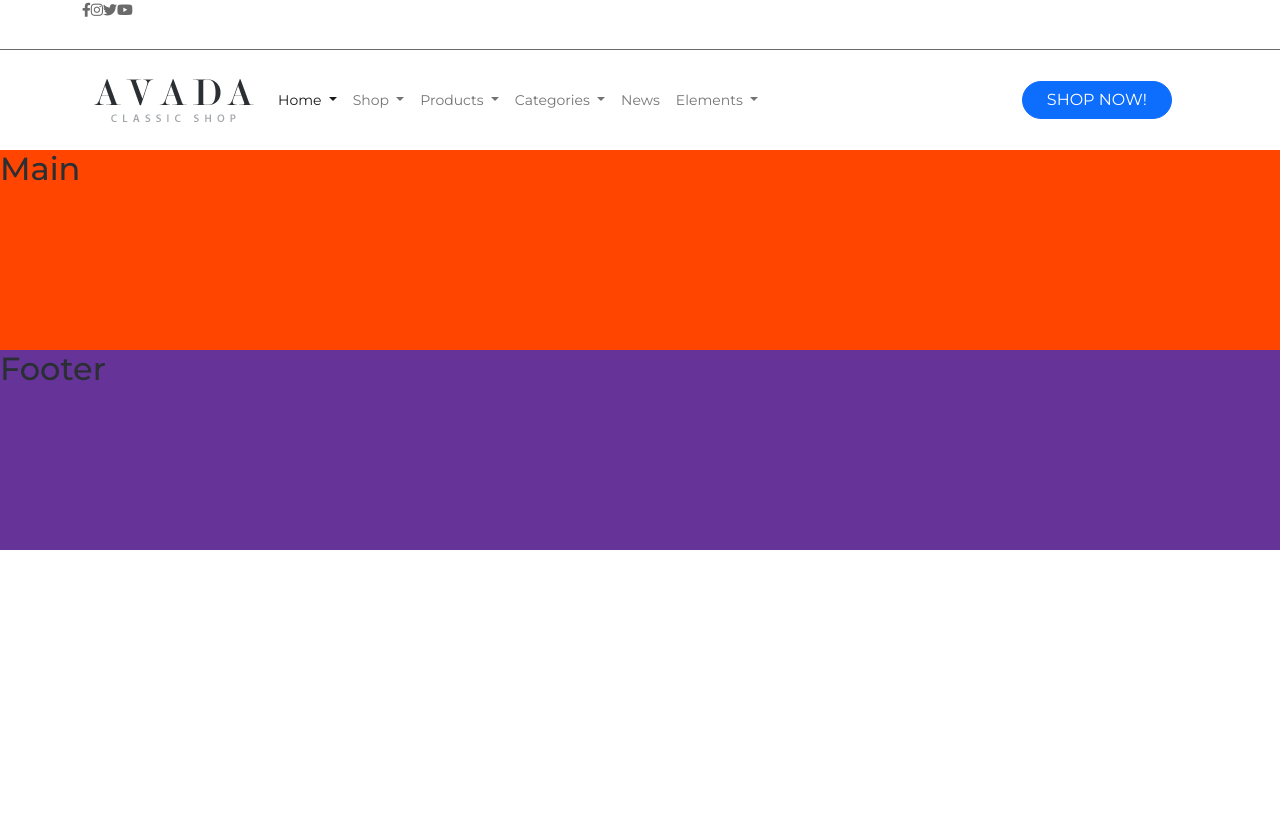
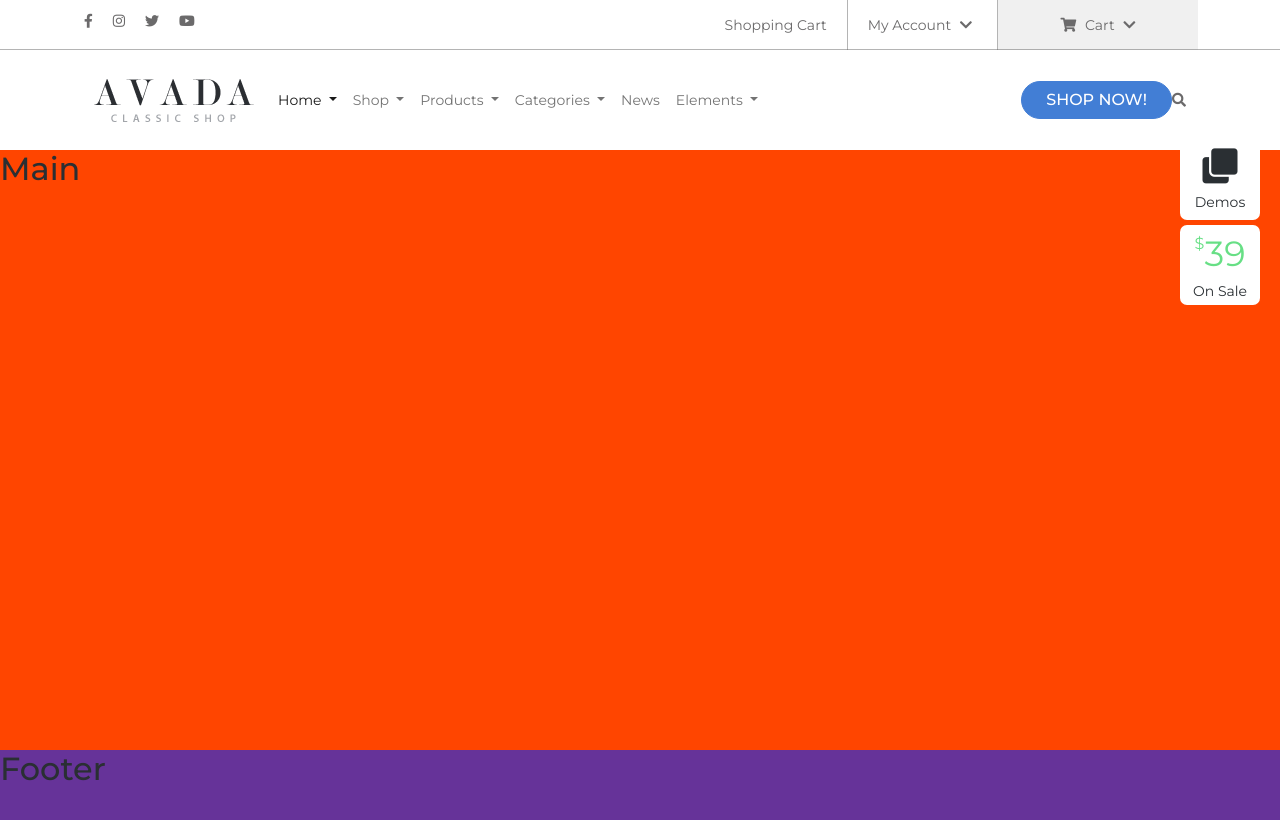
Before and after one commit to gzocchi/proj-html-vuejs, a Vue app: page / in a window 1280 px wide. Shown: the top 820 px of the page. Built offline with nearby package versions, Linux system fonts and the light colour scheme.

Commit message:
aggiunto banner - modificato header

```diff
--- a/src/App.vue
+++ b/src/App.vue
@@ -3,6 +3,7 @@
     <Header :social="socialInfo" :navLink="headerLink" />
     <Main />
     <Footer :social="socialInfo" :brand="brandInfo" />
+    <Banner />
   </div>
 </template>
 
@@ -10,6 +11,7 @@
 import Header from "./components/Header.vue";
 import Main from "./components/Main.vue";
 import Footer from "./components/Footer.vue";
+import Banner from "./components/Banner.vue";
 
 export default {
   name: "App",
@@ -17,6 +19,7 @@ export default {
     Header,
     Main,
     Footer,
+    Banner,
   },
   data() {
     return {
--- /dev/null
+++ b/src/components/Banner.vue
@@ -0,0 +1,55 @@
+<template>
+  <section>
+    <div>
+      <i class="fas fa-clone"></i>
+      <p class="m-0">Demos</p>
+    </div>
+    <div>
+      <p class="m-0 price"><span>$</span>39</p>
+      <p class="m-0">On Sale</p>
+    </div>
+  </section>
+</template>
+
+<script>
+export default {
+  name: "Banner",
+};
+</script>
+
+<style scoped lang="scss">
+@import "../assets/style/variables";
+
+section {
+  position: fixed;
+  right: 20px;
+  top: 140px;
+
+  div {
+    display: flex;
+    flex-direction: column;
+    justify-content: space-around;
+    align-items: center;
+    height: 80px;
+    width: 80px;
+    padding: 3px;
+    margin-bottom: 5px;
+    background-color: $white;
+    border-radius: 7px;
+    cursor: pointer;
+
+    i,
+    .price {
+      font-size: 35px;
+    }
+
+    .price {
+      color: #67df85;
+    }
+    span {
+      font-size: 16px;
+      vertical-align: text-top;
+    }
+  }
+}
+</style>
--- a/src/components/Header.vue
+++ b/src/components/Header.vue
@@ -2,10 +2,21 @@
   <header>
     <section class="nav_top container-fluid">
       <div class="container">
-        <div class="social">
-          <i v-for="item in social" :key="item" :class="[item.icon]"></i>
+        <div class="row">
+          <div class="social col-6 p-1">
+            <a v-for="item in social" :key="item" :href="item.link">
+              <i :class="[item.icon]"></i>
+            </a>
+          </div>
+          <div class="user_section col-6">
+            <a href="#">Shopping Cart</a>
+            <a href="#">My Account <i class="fas fa-chevron-down"></i></a>
+            <a href="#" class="active"
+              ><i class="fas fa-shopping-cart"></i> Cart
+              <i class="fas fa-chevron-down"></i
+            ></a>
+          </div>
         </div>
-        <div class="user_section"></div>
       </div>
     </section>
     <section class="nav_bottom container-fluid">
@@ -71,7 +82,7 @@
                 </li>
               </ul>
 
-              <button class="btn btn-primary px-4 text-uppercase" type="submit">
+              <button class="btn px-4 text-uppercase" type="submit">
                 Shop Now!
               </button>
 
@@ -103,11 +114,55 @@ header {
 
   .nav_top {
     height: $nav-top_h;
-    border-bottom: 1px solid $fedora;
+    border-bottom: 0.5px solid rgba($fedora, 0.5);
 
+    & > div {
+      height: 100%;
+    }
+
+    .social,
+    .user_section {
+      display: flex;
+      align-items: center;
+      height: 100%;
+    }
     .social {
+      a {
+        color: inherit;
+        i {
+          margin: 10px;
+        }
+      }
     }
     .user_section {
+      justify-content: flex-end;
+      line-height: $nav-top_h;
+
+      a {
+        height: 100%;
+        padding: 0 20px;
+        color: inherit;
+        text-decoration: none;
+
+        &:hover,
+        &.active {
+          background-color: rgba($fedora, 0.1);
+        }
+
+        &:nth-child(2) {
+          border-left: 0.5px solid rgba($fedora, 0.5);
+          border-right: 0.5px solid rgba($fedora, 0.5);
+        }
+
+        &:last-child {
+          width: 200px;
+          text-align: center;
+        }
+
+        i {
+          margin: 5px;
+        }
+      }
     }
   }
 
@@ -116,7 +171,7 @@ header {
 
     .my_nav {
       height: $nav-bottom_h;
-      color: $white;
+      background-color: $white;
 
       & > div {
         height: 100%;
@@ -128,6 +183,10 @@ header {
 
       button {
         border-radius: 50px;
+        color: $white;
+        background-color: $havelock_blue;
+        border-color: $havelock_blue;
+        font-weight: 500;
       }
 
       i {
--- a/src/components/Main.vue
+++ b/src/components/Main.vue
@@ -13,7 +13,7 @@ export default {
 <style scoped lang="scss">
 // DEBUG
 main {
-  height: 200px;
+  height: 600px;
   background-color: orangered;
 }
 </style>
```
